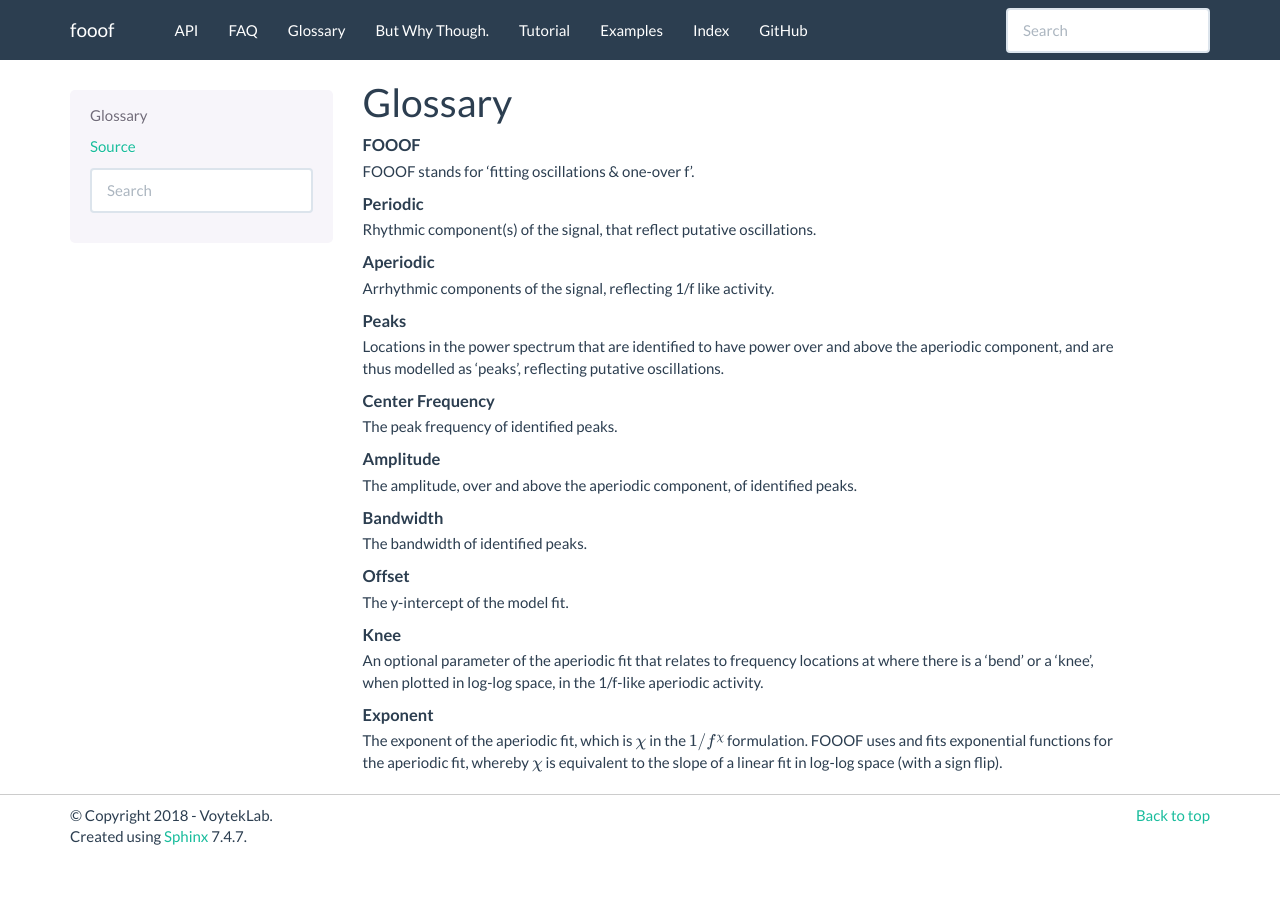
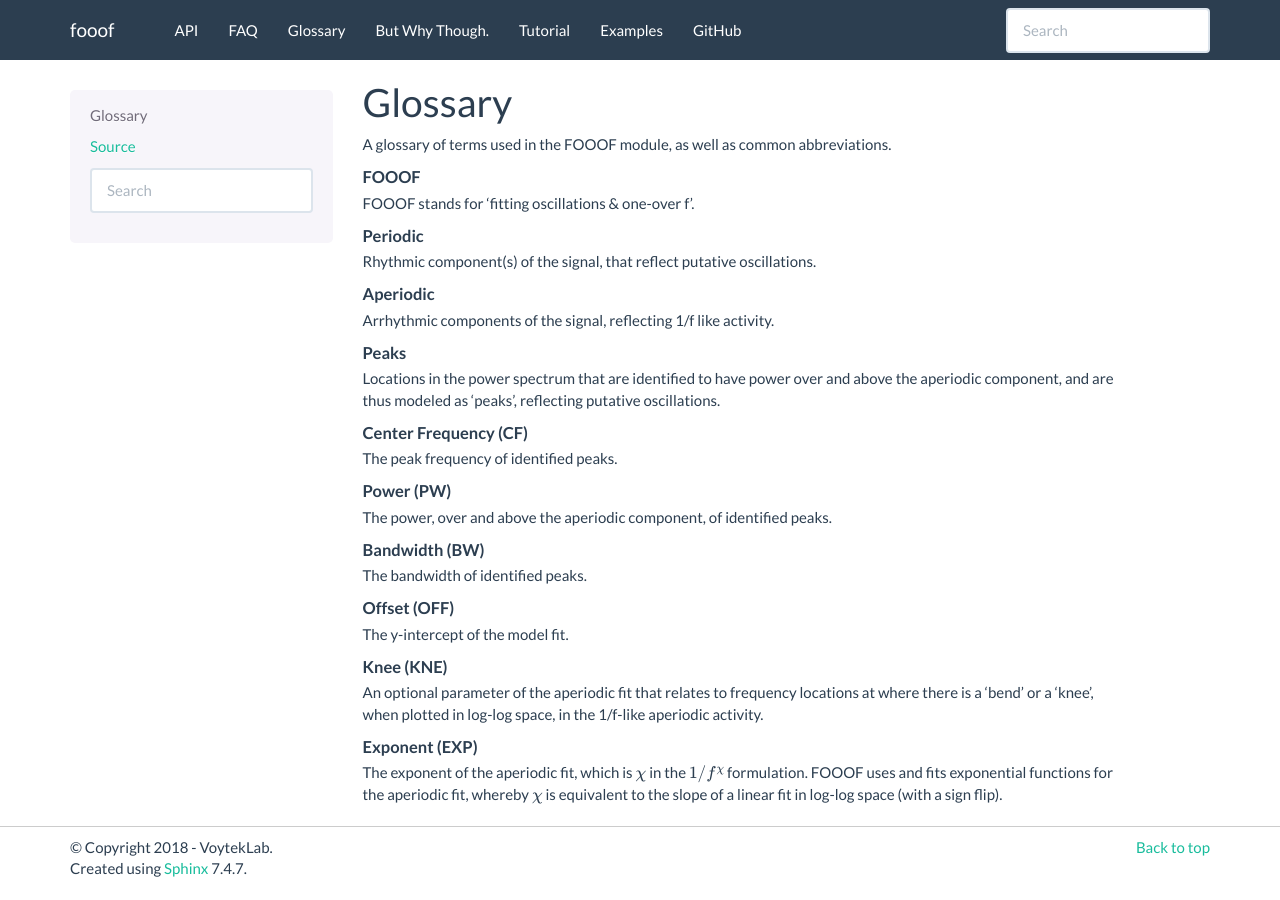
Before and after one commit to fooof-tools/fooof, a Sphinx documentation site: the page built from doc/glossary.rst, in a window 1280 px wide. Built offline with Sphinx 7.4.7, drawn with Linux system fonts in a browser that asks for light colours; pages that are not in the unit, such as notebooks, are missing from menus; the version number could not be read and is left out.

Commit message:
Website fixes

```diff
--- a/doc/conf.py
+++ b/doc/conf.py
@@ -116,7 +116,6 @@ html_theme_options = {
         ("But Why Though.", "auto_motivations/index"),
         ("Tutorial", "auto_tutorials/index"),
         ("Examples", "auto_examples/index"),
-        ("Index", "contents"),
         ("GitHub", "https://github.com/fooof-tools/fooof", True)
     ],
     'bootswatch_theme': "flatly",
--- a/doc/glossary.rst
+++ b/doc/glossary.rst
@@ -1,5 +1,7 @@
 Glossary
 ========
+
+A glossary of terms used in the FOOOF module, as well as common abbreviations.
 
 .. glossary::
 
@@ -13,22 +15,22 @@ Glossary
         Arrhythmic components of the signal, reflecting 1/f like activity.
 
     Peaks
-        Locations in the power spectrum that are identified to have power over and above the aperiodic component, and are thus modelled as 'peaks', reflecting putative oscillations.
+        Locations in the power spectrum that are identified to have power over and above the aperiodic component, and are thus modeled as 'peaks', reflecting putative oscillations.
 
-    Center Frequency
+    Center Frequency (CF)
         The peak frequency of identified peaks.
 
-    Amplitude
-        The amplitude, over and above the aperiodic component, of identified peaks.
+    Power (PW)
+        The power, over and above the aperiodic component, of identified peaks.
 
-    Bandwidth
+    Bandwidth (BW)
         The bandwidth of identified peaks.
 
-    Offset
+    Offset (OFF)
         The y-intercept of the model fit.
 
-    Knee
+    Knee (KNE)
         An optional parameter of the aperiodic fit that relates to frequency locations at where there is a 'bend' or a 'knee', when plotted in log-log space, in the 1/f-like aperiodic activity.
 
-    Exponent
+    Exponent (EXP)
         The exponent of the aperiodic fit, which is :math:`\chi` in the :math:`1/f^\chi` formulation. FOOOF uses and fits exponential functions for the aperiodic fit, whereby :math:`\chi` is equivalent to the slope of a linear fit in log-log space (with a sign flip).
```
Also changed, not shown: doc/api.rst (+8 -8 lines), doc/faq.rst (+10 -10 lines).
